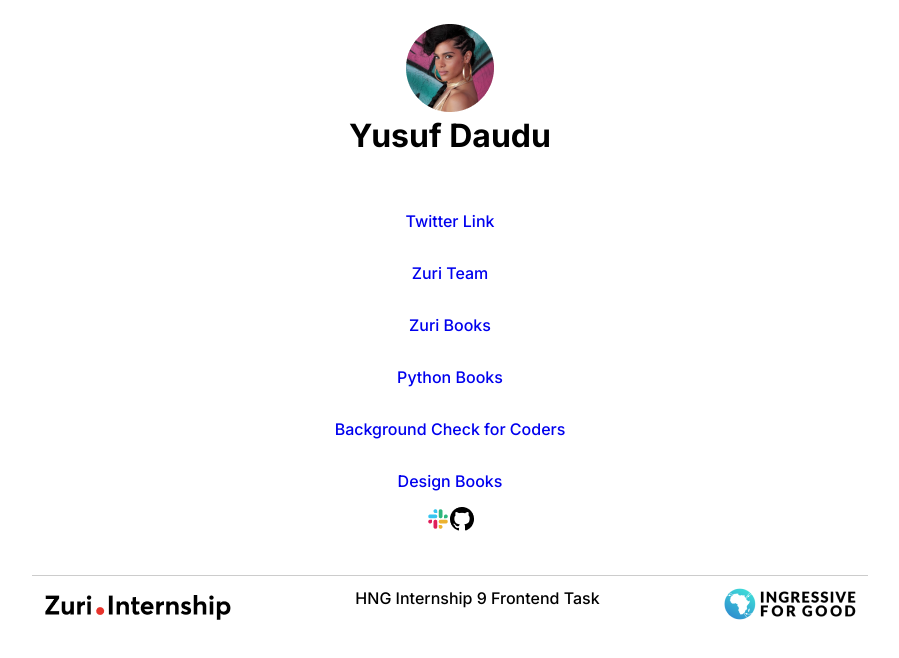
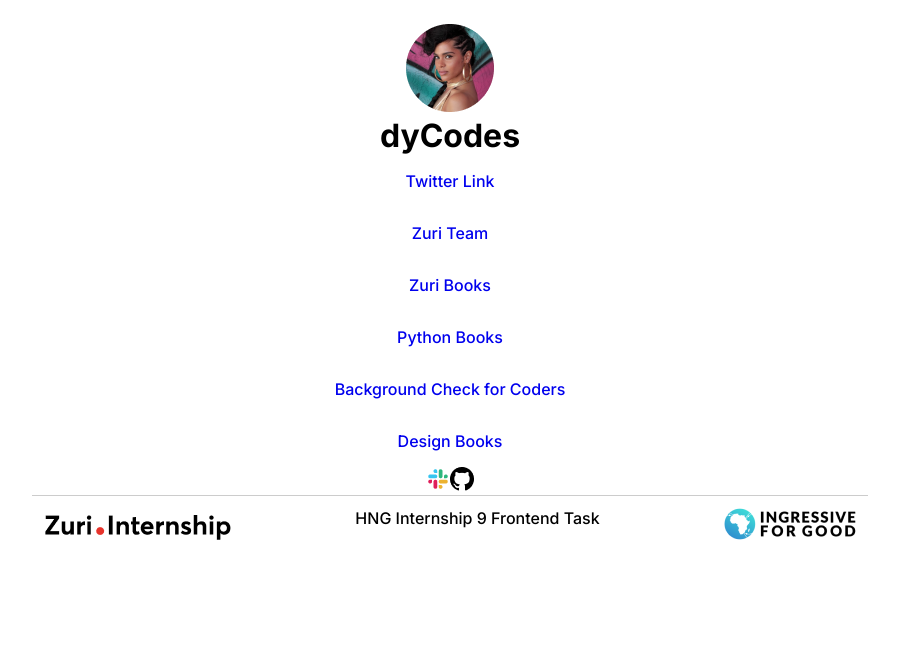
Before and after one commit to dyCodes/linktree-hngi9, a React (Create React App) app: page / in a window 1280 px wide. Shown: the top 658 px of the page, without its empty margins (190-1089 px from the left). Built offline with nearby package versions, Linux system fonts and the light colour scheme; the HTML template or start-up script is replaced by a standard one.

Commit message:
Split up code into components

```diff
--- a/src/App.js
+++ b/src/App.js
@@ -1,69 +1,19 @@
-import profile from "./assets/profile.png";
-import shareIcon from "./assets/share-button.png";
-// import dots from "./assets/dots.svg";
-import slackIcon from "./assets/slack-icon.png";
-import github from "./assets/github-icon.png";
-import zuriLogo from "./assets/zuri-internship.png";
-import i4gLogo from "./assets/i4g.png";
+import Header from "./components/Header";
+import Links from "./components/Links";
+import Social from "./components/Social";
+import Footer from "./components/Footer";
 
 const App = () => {
   return (
     <div className="App">
-      <header>
-        <img id="profile_img" src={profile} alt="Yusuf Daudu" />
+      <Header />
 
-        <h1 id="profile_name">Yusuf Daudu</h1>
-      </header>
+      <section className="container">
+        <Links />
+        <Social />
+      </section>
 
-      <main>
-
-        <section className="links">
-          <a href="eeeee" id="bbbb" className="btn link">
-            Twitter Link
-          </a>
-
-          <a href="eeeee" id="bbbb" className="btn link">
-            Zuri Team
-          </a>
-
-          <a href="eeeee" id="bbbb" className="btn link">
-            Zuri Books
-          </a>
-
-          <a href="eeeee" id="bbbb" className="btn link">
-            Python Books
-          </a>
-
-          <a href="eeeee" id="bbbb" className="btn link">
-            Background Check for Coders
-          </a>
-          <a href="eeeee" id="bbbb" className="btn link">
-            Design Books
-          </a>
-        </section>
-
-        <section className="social">
-          <a href="#dycodes" className="social-link">
-            <img src={slackIcon} alt="slack" />
-          </a>
-
-          <a href="https://github.com/dycodes" className="social-link">
-            <img src={github} alt="github" />
-          </a>
-        </section>
-      </main>
-
-      <footer>
-        <a href="https://zuri.team">
-          <img src={zuriLogo} alt="zuri logo" />
-        </a>
-
-        <p className="footer-text">HNG Internship 9 Frontend Task</p>
-
-        <a href="#i4g">
-          <img src={i4gLogo} alt="i4g logo" />
-        </a>
-      </footer>
+      <Footer />
     </div>
   )
 }
--- /dev/null
+++ b/src/components/Footer.jsx
@@ -0,0 +1,20 @@
+import zuriLogo from "../assets/zuri-internship.png";
+import i4gLogo from "../assets/i4g.png";
+
+const Footer = () => {
+  return (
+    <footer>
+      <a href="https://zuri.team">
+        <img src={zuriLogo} alt="zuri logo" />
+      </a>
+
+      <p className="footer-text">HNG Internship 9 Frontend Task</p>
+
+      <a href="#i4g">
+        <img src={i4gLogo} alt="i4g logo" />
+      </a>
+    </footer>
+  )
+}
+
+export default Footer
--- /dev/null
+++ b/src/components/Header.jsx
@@ -0,0 +1,14 @@
+import profile from "../assets/profile.png";
+import shareIcon from "../assets/share-button.png";
+
+const Header = () => {
+  return (
+    <header>
+      <img id="profile_img" src={profile} alt="Yusuf Daudu" />
+      <h1 id="twitter" className="username">dyCodes</h1>
+      <p id="slack" hidden>dyCodes</p>
+    </header>
+  )
+}
+
+export default Header
--- /dev/null
+++ b/src/components/Links.jsx
@@ -0,0 +1,29 @@
+
+const Links = () => {
+  return (
+    <div className="links">
+      <ButtonLink id="twitter" url="https://twitter.com/dycodes" text="Twitter Link" />
+
+      <ButtonLink id="btn__zuri" url="https://training.zuri.team/" text="Zuri Team" />
+
+      <ButtonLink id="books" url="https://books.zuri.team/" text="Zuri Books" />
+
+      <ButtonLink id="book__python" url="https://books.zuri.team/python-for-beginners?ref_id=dyCodes"
+        text="Python Books" />
+
+      <ButtonLink id="pitch" url="https://background.zuri.team/" text="Background Check for Coders" />
+
+      <ButtonLink id="book__design" url="https://books.zuri.team/design-rules" text="Design Books" />
+    </div >
+  )
+}
+
+const ButtonLink = ({ id, url, text }) => {
+  return (
+    <a href={url} id={id} className="btn link">{text}</a>
+  );
+
+}
+
+
+export default Links
--- /dev/null
+++ b/src/components/Social.jsx
@@ -0,0 +1,18 @@
+import slackIcon from "../assets/slack-icon.png";
+import github from "../assets/github-icon.png";
+
+const Social = () => {
+  return (
+    <section className="social">
+      <a href="#dyCodes" className="social-link">
+        <img src={slackIcon} alt="slack" />
+      </a>
+
+      <a href="https://github.com/dycodes" className="social-link">
+        <img src={github} alt="github" />
+      </a>
+    </section>
+  )
+}
+
+export default Social
```
